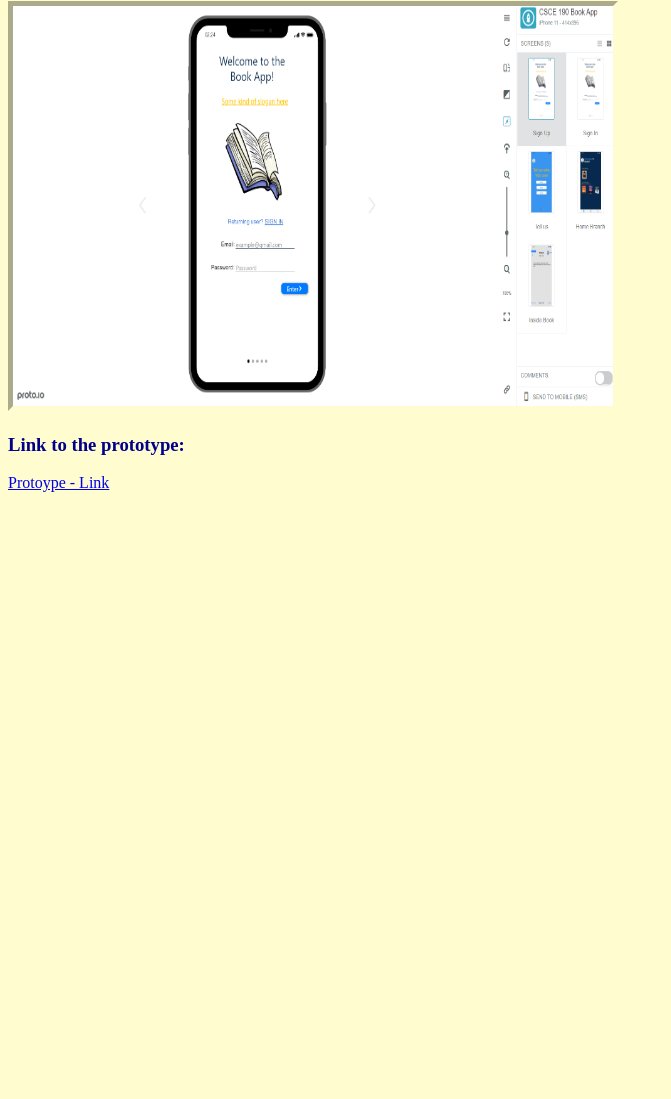
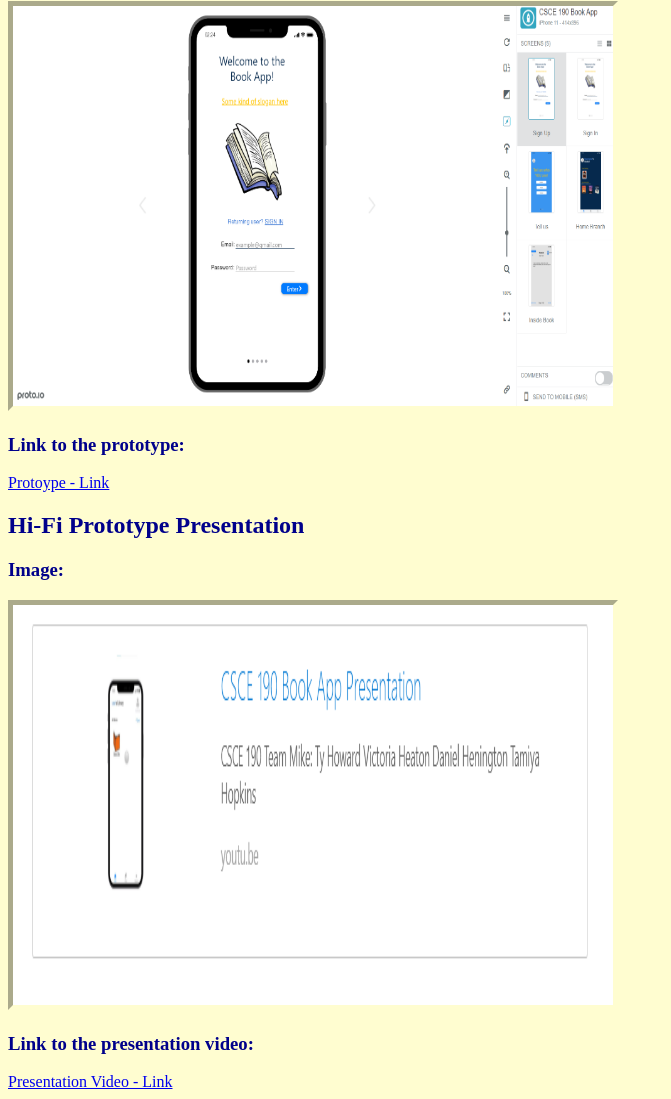
Before and after one commit to Valerie-Heaton/Valerie-Heaton.github.io, a plain HTML site: page index.html in a window 1280 px wide. Shown: the part 5645-6744 px from the top of the page, without its empty margins (0-671 px from the left). Before the commit the page ends 6145 px from the top, so only its background shows below. Drawn offline with Linux system fonts and the light colour scheme.

Commit message:
Add files via upload

```diff
--- a/index.html
+++ b/index.html
@@ -69,6 +69,12 @@
             <h3>Link to the prototype:</h3>
                    <a href="https://pr.to/476DHM/">Protoype - Link</a>
 
+            <h2>Hi-Fi Prototype Presentation</h2>
+                <h3>Image:</h3>
+                <img src="bookpres.png" alt="Hi-Fi Prototype Presentation Image" height=400 width=600>
+            <h3>Link to the presentation video:</h3>
+                    <a href="https://www.youtube.com/watch?v=JpzDmQI0ljs&feature=youtu.be">Presentation Video - Link</a>
+
     </body>
 
 </html>
```
Also changed, not shown: bookpres.png (added).
